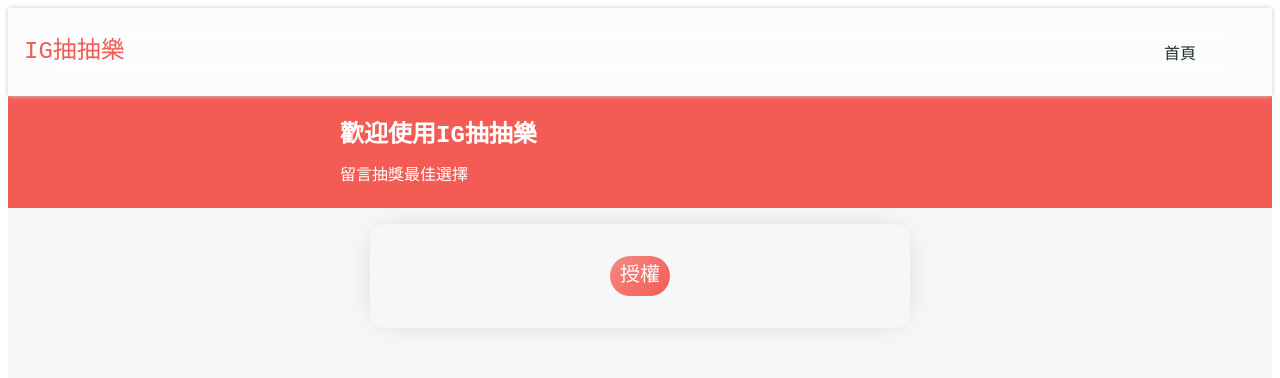
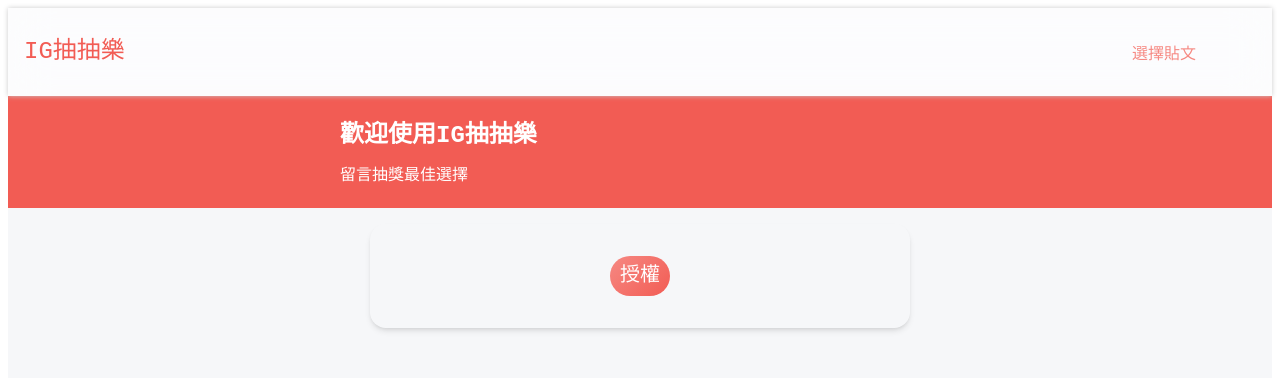
Before and after one commit to connectshark/ig-lottery, a Vue app: page / in a window 1280 px wide. Shown: the top 378 px of the page. Built offline with nearby package versions, Linux system fonts and the light colour scheme; no server answers; the HTML template or start-up script is replaced by a standard one.

Commit message:
統一基礎樣式

```diff
--- a/src/components/headerWrapper.vue
+++ b/src/components/headerWrapper.vue
@@ -2,8 +2,8 @@
 
 const navs = [
   {
-    path: '/',
-    name: '首頁'
+    path: '/me',
+    name: '選擇貼文'
   }
 ]
 
@@ -61,9 +61,12 @@ header {
       .nav-item {
         display: inline-block;
         margin: 0 20px;
+        a{
+          color: $sub;
+        }
         &:hover {
           a {
-            color: $sub;
+            color: $main;
           }
         }
       }
--- a/src/views/home.vue
+++ b/src/views/home.vue
@@ -28,9 +28,8 @@ import Guide from '../components/guide.vue';
     width: 90%;
     padding: 2rem;
     box-sizing: border-box;
-    box-shadow: 0 0 2rem -12px rgb(0 0 0 / 25%);
-    margin-bottom: 30px;
     border-radius: 1rem;
+    box-shadow: 0 4px 6px -1px rgb(0 0 0 / 0.1), 0 2px 4px -2px rgb(0 0 0 / 0.1);
   }
 
 }
--- a/src/views/post.vue
+++ b/src/views/post.vue
@@ -61,7 +61,7 @@ api.getIgPost(props.postId, store.token)
     font-size: 0.5rem;
     padding: 1rem;
     box-sizing: border-box;
-    border-radius: 20px;
+    border-radius: 1rem;
     box-shadow: 0 4px 6px -1px rgb(0 0 0 / 0.1), 0 2px 4px -2px rgb(0 0 0 / 0.1);
     .title {
       font-size: 1rem;
```
